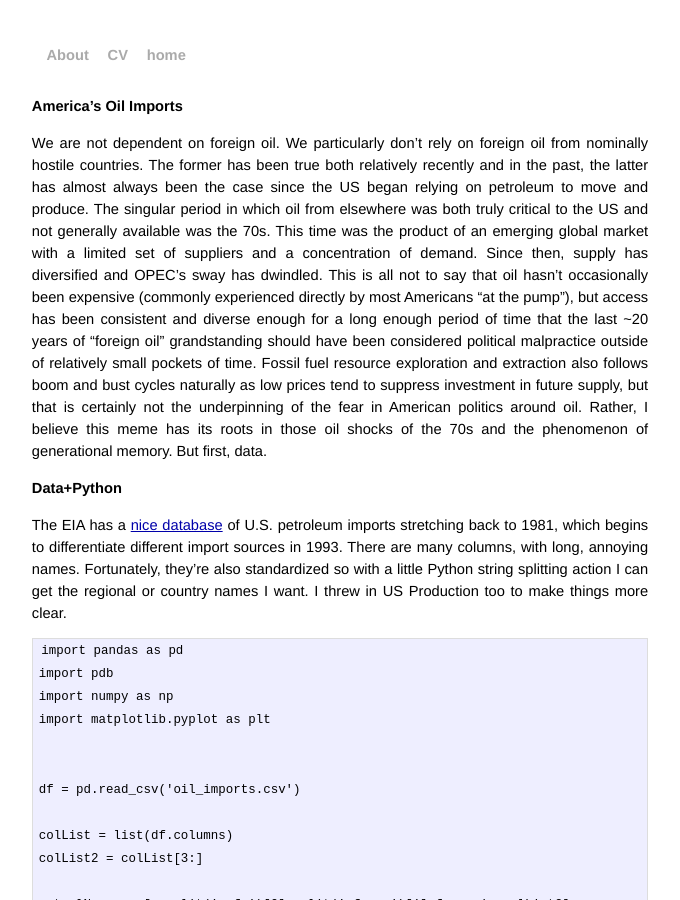
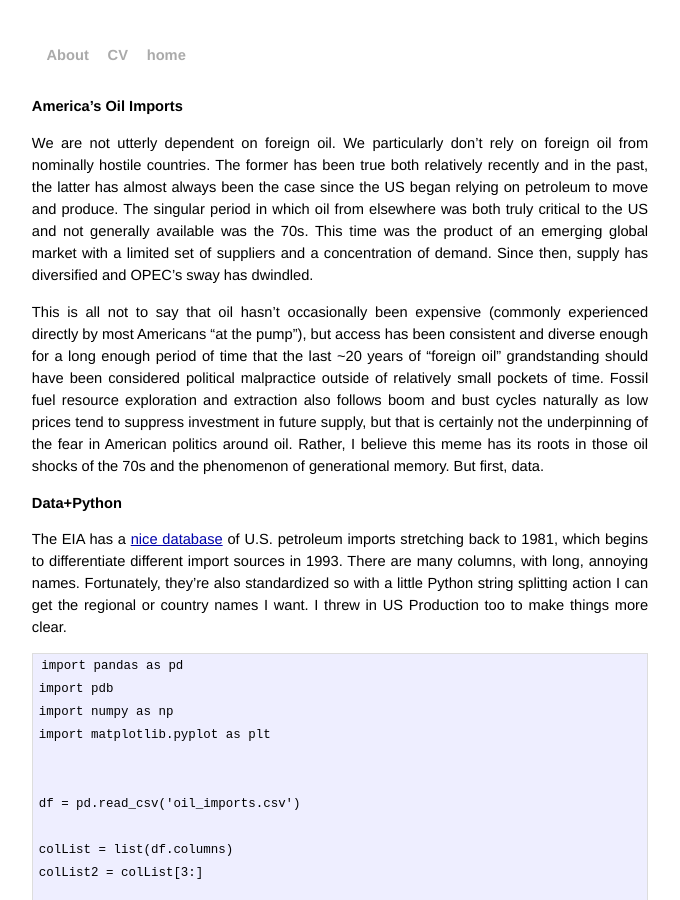
Before and after one commit to cwaldoch/cwaldoch.github.io, a Jekyll site: the page built from _posts/2018-02-20-American's-Oil-Disposition.md, in a window 1280 px wide and 900 px high. Shown: the whole window, without its empty margins (300-980 px from the left). Built offline with Jekyll 4.4.1, drawn with Linux system fonts in a browser that asks for light colours; our own code applies the rules of GitHub Pages for plain Markdown files; some of the changed text lies outside the part shown.

Commit message:
Update 2018-02-20-American's-Oil-Disposition.md

```diff
--- a/_posts/2018-02-20-American's-Oil-Disposition.md
+++ b/_posts/2018-02-20-American's-Oil-Disposition.md
@@ -1,6 +1,8 @@
 ### America's Oil Imports
 
-We are not dependent on foreign oil. We particularly don't rely on foreign oil from nominally hostile countries. The former has been true both relatively recently and in the past, the latter has almost always been the case since the US began relying on petroleum to move and produce. The singular period in which oil from elsewhere was both truly critical to the US and not generally available was the 70s. This time was the product of an emerging global market with a limited set of suppliers and a concentration of demand. Since then, supply has diversified and OPEC's sway has dwindled. This is all not to say that oil hasn't occasionally been expensive (commonly experienced directly by most Americans "at the pump"), but access has been consistent and diverse enough for a long enough period of time that the last ~20 years of "foreign oil" grandstanding should have been considered political malpractice outside of relatively small pockets of time. Fossil fuel resource exploration and extraction also follows boom and bust cycles naturally as low prices tend to suppress investment in future supply, but that is certainly not the underpinning of the fear in American politics around oil. Rather, I believe this meme has its roots in those oil shocks of the 70s and the phenomenon of generational memory. But first, data.
+We are not utterly dependent on foreign oil. We particularly don't rely on foreign oil from nominally hostile countries. The former has been true both relatively recently and in the past, the latter has almost always been the case since the US began relying on petroleum to move and produce. The singular period in which oil from elsewhere was both truly critical to the US and not generally available was the 70s. This time was the product of an emerging global market with a limited set of suppliers and a concentration of demand. Since then, supply has diversified and OPEC's sway has dwindled.
+
+This is all not to say that oil hasn't occasionally been expensive (commonly experienced directly by most Americans "at the pump"), but access has been consistent and diverse enough for a long enough period of time that the last ~20 years of "foreign oil" grandstanding should have been considered political malpractice outside of relatively small pockets of time. Fossil fuel resource exploration and extraction also follows boom and bust cycles naturally as low prices tend to suppress investment in future supply, but that is certainly not the underpinning of the fear in American politics around oil. Rather, I believe this meme has its roots in those oil shocks of the 70s and the phenomenon of generational memory. But first, data.
 
 ## Data+Python
 The EIA has a [nice database](https://www.eia.gov/dnav/pet/pet_move_impcus_a2_nus_ep00_im0_mbbl_m.htm) of U.S. petroleum imports stretching back to 1981, which begins to differentiate different import sources in 1993. There are many columns, with long, annoying names. Fortunately, they're also standardized so with a little Python string splitting action I can get the regional or country names I want. I threw in US Production too to make things more clear.
@@ -54,11 +56,11 @@ plt.show()
 
 ## Graphs
 
-[Oil Graph #1](https://farm5.staticflickr.com/4610/40345677812_b411f07ce4_z.jpg)
+![Oil Graph #1](https://farm5.staticflickr.com/4610/40345677812_b411f07ce4_z.jpg)
 
 Unfortunately, this doesn't go back far enough. In fact, it's somewhat tantalizing to end when it does for the OPEC vs. Non-OPEC comparison. We need to go further. An older and more useful EIA table can be [found here](https://www.eia.gov/totalenergy/data/annual/showtext.php?t=ptb0507). While there's no immediately clear way to download the data directly, if you graph it you'll be given an option to grab the results.
 
-[Oil Graph #2](https://farm5.staticflickr.com/4770/26520072898_7b3045978d_z.jpg)
+![Oil Graph #2](https://farm5.staticflickr.com/4770/26520072898_7b3045978d_z.jpg)
 
 I had to do a bit of interpolating daily barrels out to monthly values to fit the format I was doing (hence the steps), but overall, this graph is suddenly far more informative. Both times the US encountered an "energy crisis" real or somewhat invented (1970s vs 1990), OPEC had an outsized share of our imports.  One more note, this graph doesn't tell the whole story. The US has a large position in terms of the refining and production of various petroleum products, and not all oil is created equal, with various uses for different grades. Additionally, oil is a fungible, global commodity. All of that is to say that not all of the oil produced in and imported to the US is being consumed here.
 
```
